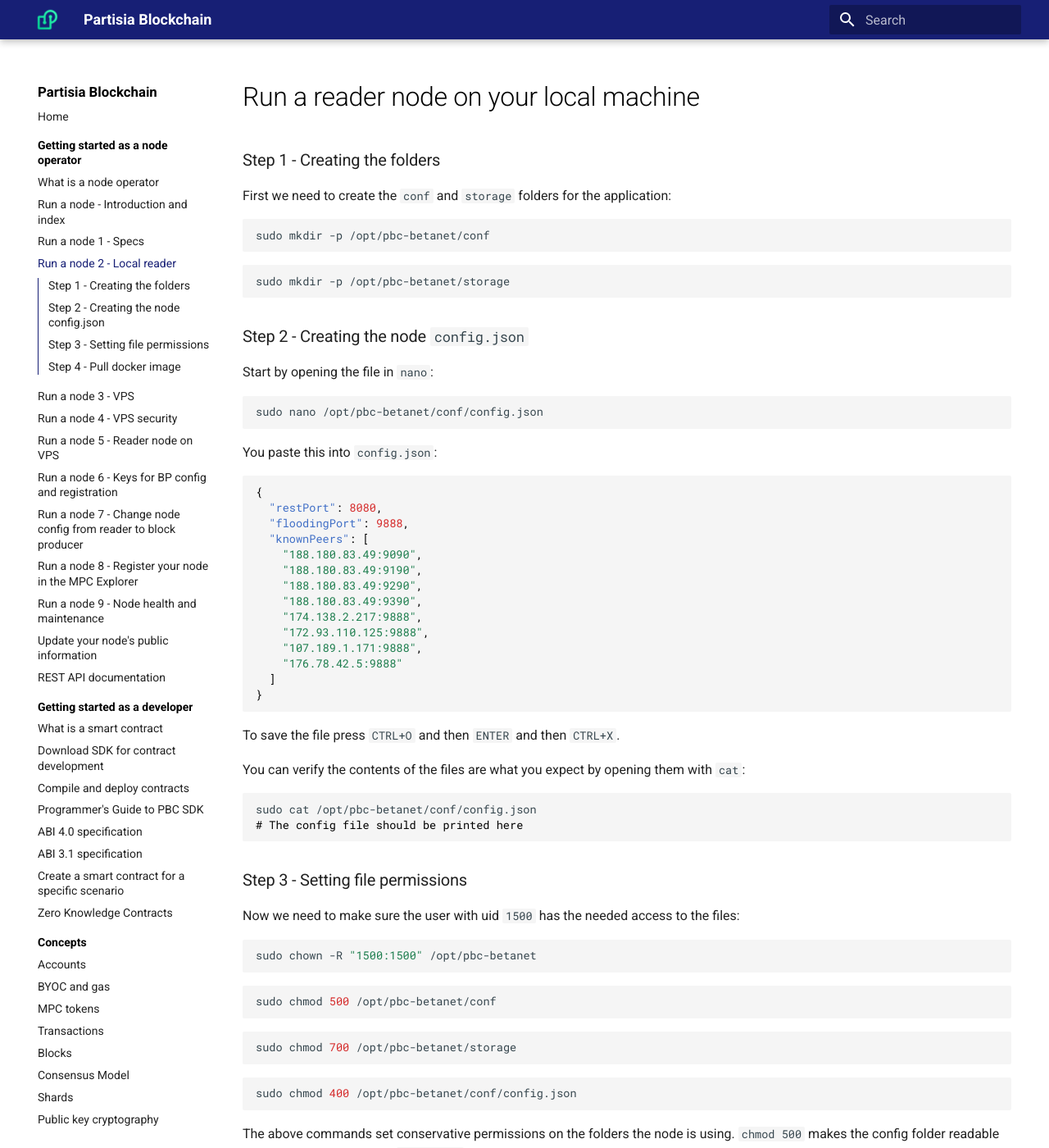
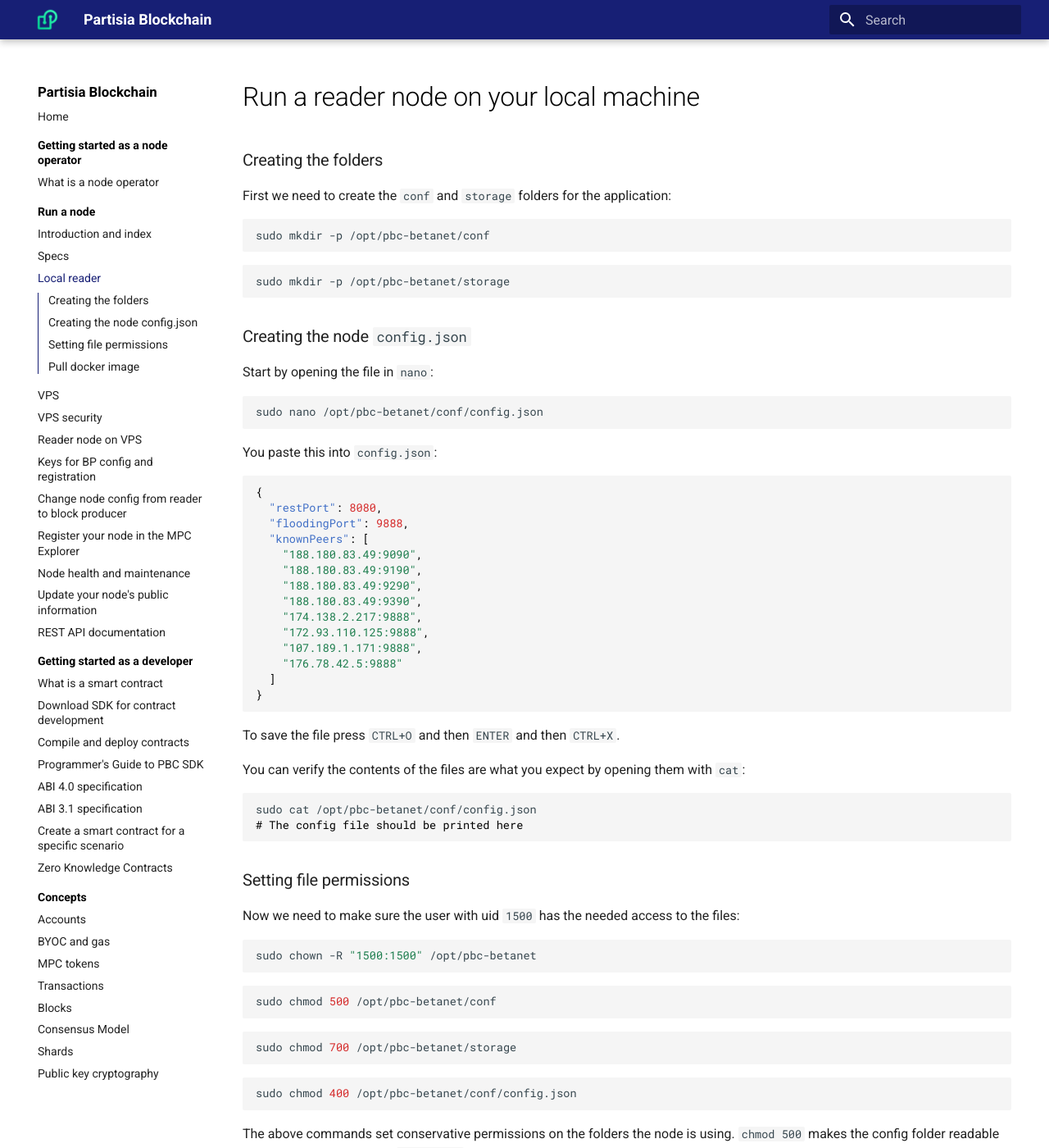
Before and after one commit to 0xSero/partisia-docs, an MkDocs documentation site: the page built from docs/operator-2-reader.md, in a window 1280 px wide and 1400 px high. Shown: the whole window at 82% size. Built offline with MkDocs 1.6.1 and Material for MkDocs 9.7.7, drawn with Linux system fonts in a browser that asks for light colours; a script that is not in the unit is left out; some of the changed text lies outside the part shown.

Commit message:
PAR-3640 Getting rid of numbering, steps and navigation clutter

`````diff
--- a/docs/operator-2-reader.md
+++ b/docs/operator-2-reader.md
@@ -1,6 +1,6 @@
 # Run a reader node on your local machine
 
-### Step 1 - Creating the folders
+### Creating the folders
 
 First we need to create the `conf` and `storage` folders for the application:
 
@@ -11,7 +11,7 @@
 sudo mkdir -p /opt/pbc-betanet/storage
 ````
 
-### Step 2 - Creating the node `config.json`
+### Creating the node `config.json`
 
 Start by opening the file in `nano`:
 
@@ -45,7 +45,7 @@
 # The config file should be printed here
 ````
 
-### Step 3 - Setting file permissions
+### Setting file permissions
 
 Now we need to make sure the user with uid `1500` has the needed access to the files:
 
@@ -64,7 +64,7 @@
 
 The above commands set conservative permissions on the folders the node is using. `chmod 500` makes the config folder readable by the PBC node and root. `chmod 700` makes the storage folder readable and writable for the PBC node and root.
 
-### Step 4 - Pull docker image
+### Pull docker image
 
 You can run the node using the `docker-compose`.
 
--- a/docs/operator-5-reader-vps.md
+++ b/docs/operator-5-reader-vps.md
@@ -3,7 +3,7 @@
 
 The following steps are the same as you went through setting up a reader node on your local machine. You should use the non-root user you created in the previous [step](operator-4-security.md). You need to install the [recommended software](operator-1-specs.md) before you start.
 
-### Step 1 - Creating the folders
+### Creating the folders
 
 In this guide we will be running the nodes from the folder `/opt/pbc-betanet` with user:group `1500:1500`. First we need to create the `conf` and `storage` folders for the application:
 
@@ -14,7 +14,7 @@
 sudo mkdir -p /opt/pbc-betanet/storage
 ````
 
-### Step 2 - Creating the node `config.json`
+### Creating the node `config.json`
 
 Start by opening the file in `nano`:
 
@@ -48,7 +48,7 @@
 # The config file should be printed here
 ````
 
-### Step 3 - Setting file permissions
+### Setting file permissions
 
 Now we need to make sure the user with uid `1500` has the needed access to the files:
 
@@ -67,7 +67,7 @@
 
 The above commands set conservative permissions on the folders the node is using. `chmod 500` makes the config folder readable by the PBC node and root. `chmod 700` makes the storage folder readable and writable for the PBC node and root.
 
-### Step 4 - Pull docker image
+### Pull docker image
 
 You can run the node using the `docker-compose`.
 
--- a/mkdocs.yml
+++ b/mkdocs.yml
@@ -5,16 +5,17 @@
   - Home: index.md
   - Getting started as a node operator:
       - What is a node operator: whatisano.md
-      - Run a node - Introduction and index: operator-0-introduction.md
-      - Run a node 1 - Specs: operator-1-specs.md
-      - Run a node 2 - Local reader: operator-2-reader.md
-      - Run a node 3 - VPS: operator-3-vps.md
-      - Run a node 4 - VPS security: operator-4-security.md
-      - Run a node 5 - Reader node on VPS: operator-5-reader-vps.md
-      - Run a node 6 - Keys for BP config and registration: operator-6-keys.md
-      - Run a node 7 - Change node config from reader to block producer: operator-7-bp.md
-      - Run a node 8 - Register your node in the MPC Explorer: operator-8-registration.md
-      - Run a node 9 - Node health and maintenance: operator-9-node-health.md
+  - Run a node:
+      - Introduction and index: operator-0-introduction.md
+      - Specs: operator-1-specs.md
+      - Local reader: operator-2-reader.md
+      - VPS: operator-3-vps.md
+      - VPS security: operator-4-security.md
+      - Reader node on VPS: operator-5-reader-vps.md
+      - Keys for BP config and registration: operator-6-keys.md
+      - Change node config from reader to block producer: operator-7-bp.md
+      - Register your node in the MPC Explorer: operator-8-registration.md
+      - Node health and maintenance: operator-9-node-health.md
       - Update your node's public information: update-transaction.md
       - REST API documentation: https://partisiablockchain.gitlab.io/documentation/rest
   - Getting started as a developer:
`````
